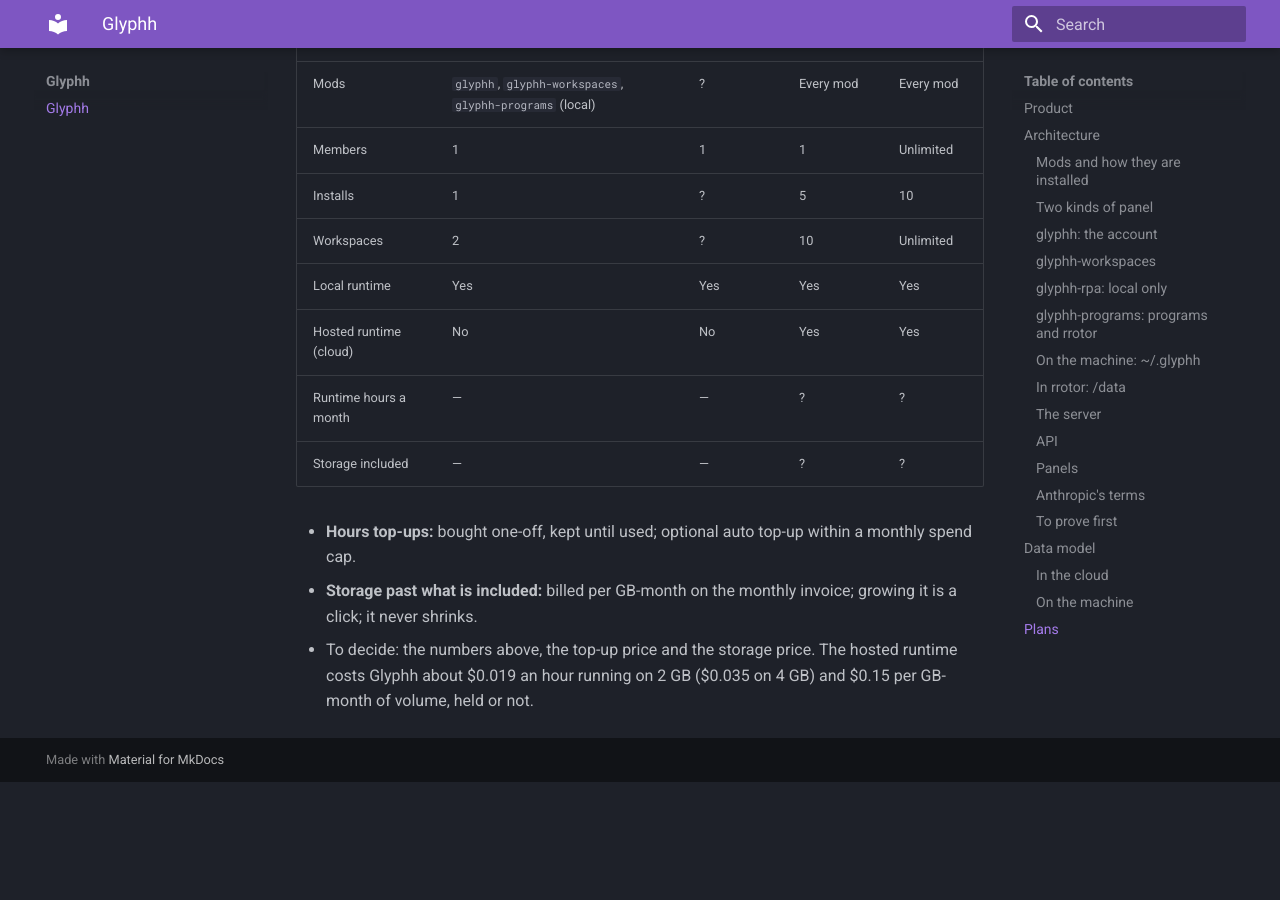
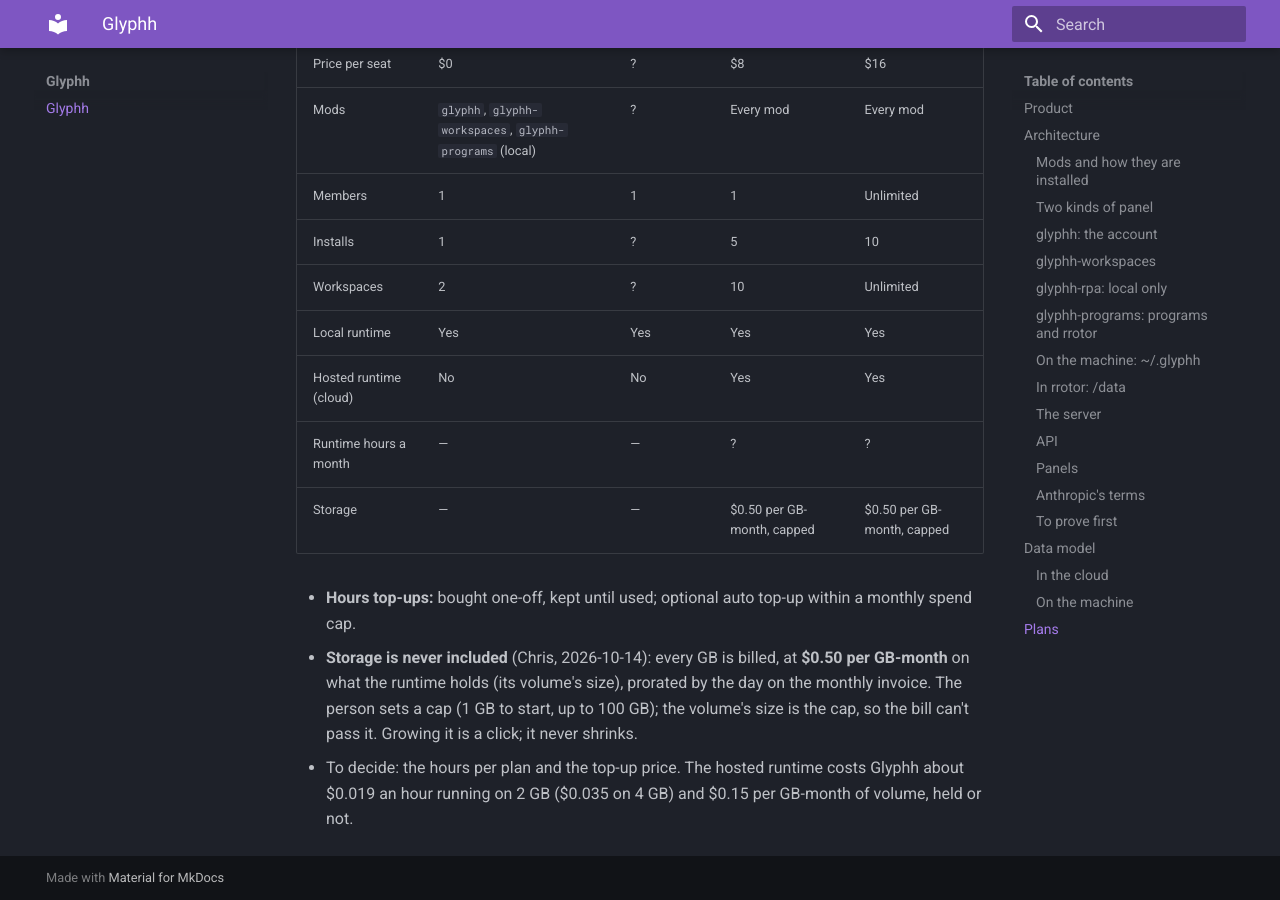
Before and after one commit to glyphh-ai/server, an MkDocs documentation site: the page built from docs/architecture.md, in a window 1280 px wide and 900 px high, scrolled down 16220 px. Built offline with MkDocs 1.6.1 and Material for MkDocs 9.7.7, drawn with Linux system fonts in a browser that asks for light colours; before the commit the page ends 17002 px from its top, so only the background shows below that; some of the changed text lies outside the part shown.

Commit message:
Architecture: storage is never included; $0.50 per GB-month on the volume's size, capped by the person (Chris, 2026-10-14)
Co-Authored-By: Claude Opus 5.5 <noreply@anthropic.com>

```diff
--- a/docs/architecture.md
+++ b/docs/architecture.md
@@ -167,7 +167,7 @@ Both run the same image, the same programs and the same SDK; a program built loc
     - **Chromium**, on a virtual screen per profile, for the live panel and take control.
 
   The databases start when a program that declares them runs and stop after (Neo4j is a JVM that wants about a gigabyte).
-- **The hosted runtime** is one Fly machine per Pro and Team user, with a volume sized to the plan's storage; Fly's daily volume snapshots back it up. On a downgrade or cancel it stops, its data is kept 30 days with a warning, then archived or deleted.
+- **The hosted runtime** is one Fly machine per Pro and Team user, with a volume sized to the person's storage cap; Fly's daily volume snapshots back it up. On a downgrade or cancel it stops, its data is kept 30 days with a warning, then archived or deleted.
 - **No inbound ports**: it connects out to the server and takes calls over that link. Its own token, in a header.
 - **Each run sandboxed** (bubblewrap and Landlock, tested on 2026-10-12): only its program and `/data/<program>` mounted; network only through an egress proxy that lets through the hosts the manifest declares; anything else refused and recorded.
 - **Read-only system; one volume, `/data`:** program versions, secrets (encrypted), browser profiles, run logs and outputs.
@@ -208,7 +208,7 @@ The `glyphh-ai/server` repo: Python 3.13, FastAPI, Pydantic v2, SQLAlchemy 2 (as
 - **Programs:** the record of each program, its versions and deployments, and of each run (who called it, status, times), never its content.
 - **The Glyphh connector:** a remote MCP server (`/mcp`, Streamable HTTP) that Claude and routines call, signed in with OAuth (the person allows Claude once); its tools are `programs_list`, `call`, `continue`, `run_status` and the live panel.
 - **The relay:** rrotor's outbound link (a WebSocket, its own token); calls go down it, results and the live stream come back.
-- **Hosting:** provisions each Pro and Team user's runtime on Fly on upgrade, wakes it per call, stops it when idle, counts its hours and holds its storage to the plan.
+- **Hosting:** provisions each Pro and Team user's runtime on Fly on upgrade, wakes it per call, stops it when idle, counts its hours and bills its storage up to the person's cap.
 - **Limits are enforced here:** members, installs, workspaces, runtime hours and storage.
 
 ### API
@@ -304,7 +304,7 @@ erDiagram
         int max_installs
         int max_workspaces
         int runtime_hours
-        int storage_gb
+        int storage_cents_per_gb
         bool all_mods
     }
     RROTORS {
@@ -373,7 +373,7 @@ The tables already built (plans, orgs, users, identities, invites, installs, tok
 
 - **Plan versions never change their price or limits.** Changing either adds a version with its own Stripe price; an org stays on the version it subscribed to.
 - **Mods:** `all_mods` true includes every active mod, new ones too (Pro, Team); false, only the free ones. A mod once free stays free.
-- **A limit left empty is unlimited.** `runtime_hours` is the hosted runtime's running time each month; `storage_gb` its included storage. When the hours and any top-ups run out, calls are refused with `E_LIMIT`, unless auto top-up is on within the spend cap. Storage past what is included is billed per GB-month; the volume's size is the cap.
+- **A limit left empty is unlimited.** `runtime_hours` is the hosted runtime's running time each month; `storage_cents_per_gb` the storage rate (every GB billed, none included); the person's cap is on their runtime. When the hours and any top-ups run out, calls are refused with `E_LIMIT`, unless auto top-up is on within the spend cap. Storage is billed per GB-month on the volume's size, which is the person's cap.
 - **One hosted runtime per Pro and Team user** (`rrotors`); a local runtime is not in the cloud's tables beyond its install.
 - **One org per user;** people found by the provider's own id; installs and tokens hashed; tenant isolation by row-level security on the org.
 - **Programs:** the record only: name, repo, versions (commit, manifest, bundle), where each is deployed. The bundle is in object storage; secrets and data are in rrotor.
@@ -403,8 +403,8 @@ Billed per seat, per month. Installs, workspaces, runtime hours and storage are
 | Local runtime | Yes | Yes | Yes | Yes |
 | Hosted runtime (cloud) | No | No | Yes | Yes |
 | Runtime hours a month | — | — | ? | ? |
-| Storage included | — | — | ? | ? |
+| Storage | — | — | $0.50 per GB-month, capped | $0.50 per GB-month, capped |
 
 - **Hours top-ups:** bought one-off, kept until used; optional auto top-up within a monthly spend cap.
-- **Storage past what is included:** billed per GB-month on the monthly invoice; growing it is a click; it never shrinks.
-- To decide: the numbers above, the top-up price and the storage price. The hosted runtime costs Glyphh about $0.019 an hour running on 2 GB ($0.035 on 4 GB) and $0.15 per GB-month of volume, held or not.
+- **Storage is never included** (Chris, 2026-10-14): every GB is billed, at **$0.50 per GB-month** on what the runtime holds (its volume's size), prorated by the day on the monthly invoice. The person sets a cap (1 GB to start, up to 100 GB); the volume's size is the cap, so the bill can't pass it. Growing it is a click; it never shrinks.
+- To decide: the hours per plan and the top-up price. The hosted runtime costs Glyphh about $0.019 an hour running on 2 GB ($0.035 on 4 GB) and $0.15 per GB-month of volume, held or not.
```
